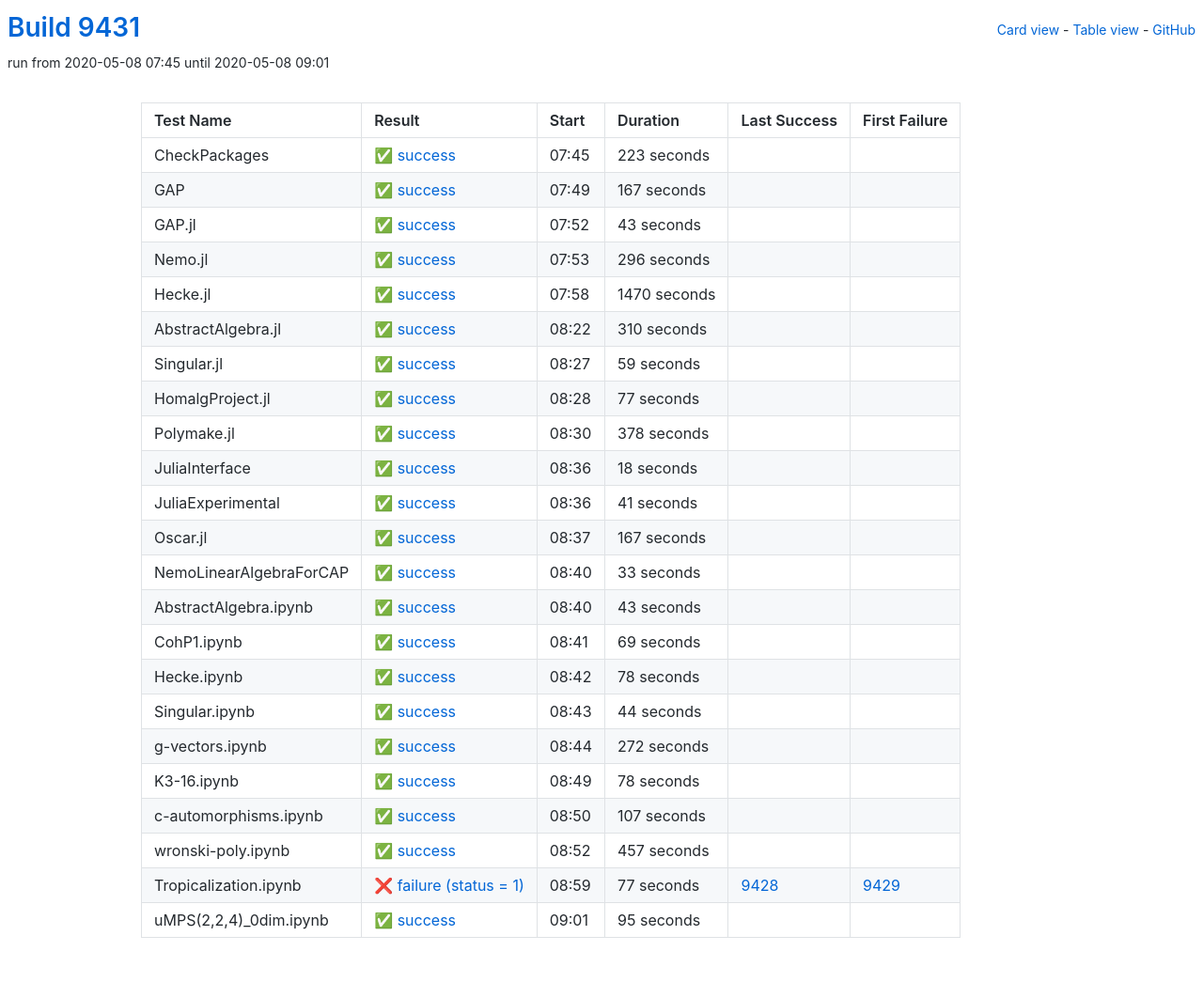
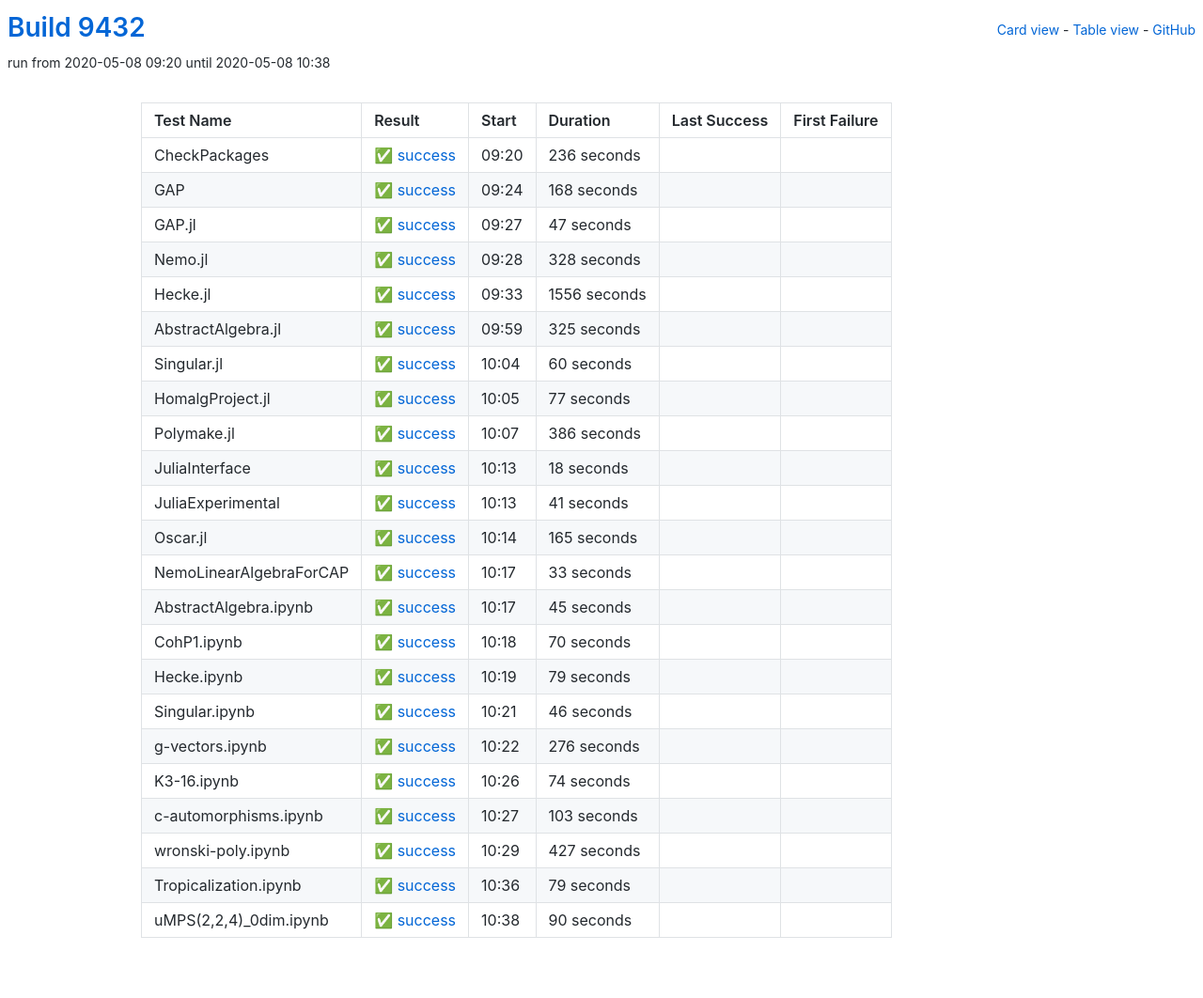
Before and after one commit to oscar-system/oscar-ci-status, a Jekyll site: the page built from table.html, in a window 1280 px wide. Shown: the whole page at 94% size. Built offline with Jekyll 4.4.1, drawn with Linux system fonts in a browser that asks for light colours.

Commit message:
Build 9432

```diff
--- a/_data/ci.yml
+++ b/_data/ci.yml
@@ -1,89 +1,89 @@
-build: 9431
-build_url: https://oscarci.mathematik.uni-kl.de/job/oscar/9431/
+build: 9432
+build_url: https://oscarci.mathematik.uni-kl.de/job/oscar/9432/
 job: oscar
 tests:
-- duration: 223
+- duration: 236
   exitcode: 0
   first_failure: false
   first_failure_url: null
   id: checkpackages
   last_success: false
   last_success_url: null
-  log: https://oscarci.mathematik.uni-kl.de/job/oscar/9431/artifact/logs/build-9431/CheckPackages.log
+  log: https://oscarci.mathematik.uni-kl.de/job/oscar/9432/artifact/logs/build-9432/CheckPackages.log
   name: CheckPackages
-  start: 2020-05-08 07:45
+  start: 2020-05-08 09:20
   status: success
   success: true
-- duration: 167
+- duration: 168
   exitcode: 0
   first_failure: false
   first_failure_url: null
   id: gap
   last_success: false
   last_success_url: null
-  log: https://oscarci.mathematik.uni-kl.de/job/oscar/9431/artifact/logs/build-9431/GAP.log
+  log: https://oscarci.mathematik.uni-kl.de/job/oscar/9432/artifact/logs/build-9432/GAP.log
   name: GAP
-  start: 2020-05-08 07:49
+  start: 2020-05-08 09:24
   status: success
   success: true
-- duration: 43
+- duration: 47
   exitcode: 0
   first_failure: false
   first_failure_url: null
   id: gap-jl
   last_success: false
   last_success_url: null
-  log: https://oscarci.mathematik.uni-kl.de/job/oscar/9431/artifact/logs/build-9431/GAP.jl.log
+  log: https://oscarci.mathematik.uni-kl.de/job/oscar/9432/artifact/logs/build-9432/GAP.jl.log
   name: GAP.jl
-  start: 2020-05-08 07:52
+  start: 2020-05-08 09:27
   status: success
   success: true
-- duration: 296
+- duration: 328
   exitcode: 0
   first_failure: false
   first_failure_url: null
   id: nemo-jl
   last_success: false
   last_success_url: null
-  log: https://oscarci.mathematik.uni-kl.de/job/oscar/9431/artifact/logs/build-9431/Nemo.jl.log
+  log: https://oscarci.mathematik.uni-kl.de/job/oscar/9432/artifact/logs/build-9432/Nemo.jl.log
   name: Nemo.jl
-  start: 2020-05-08 07:53
+  start: 2020-05-08 09:28
   status: success
   success: true
-- duration: 1470
+- duration: 1556
   exitcode: 0
   first_failure: false
   first_failure_url: null
   id: hecke-jl
   last_success: false
   last_success_url: null
-  log: https://oscarci.mathematik.uni-kl.de/job/oscar/9431/artifact/logs/build-9431/Hecke.jl.log
+  log: https://oscarci.mathematik.uni-kl.de/job/oscar/9432/artifact/logs/build-9432/Hecke.jl.log
   name: Hecke.jl
-  start: 2020-05-08 07:58
+  start: 2020-05-08 09:33
   status: success
   success: true
-- duration: 310
+- duration: 325
   exitcode: 0
   first_failure: false
   first_failure_url: null
   id: abstractalgebra-jl
   last_success: false
   last_success_url: null
-  log: https://oscarci.mathematik.uni-kl.de/job/oscar/9431/artifact/logs/build-9431/AbstractAlgebra.jl.log
+  log: https://oscarci.mathematik.uni-kl.de/job/oscar/9432/artifact/logs/build-9432/AbstractAlgebra.jl.log
   name: AbstractAlgebra.jl
-  start: 2020-05-08 08:22
+  start: 2020-05-08 09:59
   status: success
   success: true
-- duration: 59
+- duration: 60
   exitcode: 0
   first_failure: false
   first_failure_url: null
   id: singular-jl
   last_success: false
   last_success_url: null
-  log: https://oscarci.mathematik.uni-kl.de/job/oscar/9431/artifact/logs/build-9431/Singular.jl.log
+  log: https://oscarci.mathematik.uni-kl.de/job/oscar/9432/artifact/logs/build-9432/Singular.jl.log
   name: Singular.jl
-  start: 2020-05-08 08:27
+  start: 2020-05-08 10:04
   status: success
   success: true
 - duration: 77
@@ -93,21 +93,21 @@ tests:
   id: homalgproject-jl
   last_success: false
   last_success_url: null
-  log: https://oscarci.mathematik.uni-kl.de/job/oscar/9431/artifact/logs/build-9431/HomalgProject.jl.log
+  log: https://oscarci.mathematik.uni-kl.de/job/oscar/9432/artifact/logs/build-9432/HomalgProject.jl.log
   name: HomalgProject.jl
-  start: 2020-05-08 08:28
+  start: 2020-05-08 10:05
   status: success
   success: true
-- duration: 378
+- duration: 386
   exitcode: 0
   first_failure: false
   first_failure_url: null
   id: polymake-jl
   last_success: false
   last_success_url: null
-  log: https://oscarci.mathematik.uni-kl.de/job/oscar/9431/artifact/logs/build-9431/Polymake.jl.log
+  log: https://oscarci.mathematik.uni-kl.de/job/oscar/9432/artifact/logs/build-9432/Polymake.jl.log
   name: Polymake.jl
-  start: 2020-05-08 08:30
+  start: 2020-05-08 10:07
   status: success
   success: true
 - duration: 18
@@ -117,9 +117,9 @@ tests:
   id: juliainterface
   last_success: false
   last_success_url: null
-  log: https://oscarci.mathematik.uni-kl.de/job/oscar/9431/artifact/logs/build-9431/JuliaInterface.log
+  log: https://oscarci.mathematik.uni-kl.de/job/oscar/9432/artifact/logs/build-9432/JuliaInterface.log
   name: JuliaInterface
-  start: 2020-05-08 08:36
+  start: 2020-05-08 10:13
   status: success
   success: true
 - duration: 41
@@ -129,21 +129,21 @@ tests:
   id: juliaexperimental
   last_success: false
   last_success_url: null
-  log: https://oscarci.mathematik.uni-kl.de/job/oscar/9431/artifact/logs/build-9431/JuliaExperimental.log
+  log: https://oscarci.mathematik.uni-kl.de/job/oscar/9432/artifact/logs/build-9432/JuliaExperimental.log
   name: JuliaExperimental
-  start: 2020-05-08 08:36
+  start: 2020-05-08 10:13
   status: success
   success: true
-- duration: 167
+- duration: 165
   exitcode: 0
   first_failure: false
   first_failure_url: null
   id: oscar-jl
   last_success: false
   last_success_url: null
-  log: https://oscarci.mathematik.uni-kl.de/job/oscar/9431/artifact/logs/build-9431/Oscar.jl.log
+  log: https://oscarci.mathematik.uni-kl.de/job/oscar/9432/artifact/logs/build-9432/Oscar.jl.log
   name: Oscar.jl
-  start: 2020-05-08 08:37
+  start: 2020-05-08 10:14
   status: success
   success: true
 - duration: 33
@@ -153,128 +153,128 @@ tests:
   id: nemolinearalgebraforcap
   last_success: false
   last_success_url: null
-  log: https://oscarci.mathematik.uni-kl.de/job/oscar/9431/artifact/logs/build-9431/NemoLinearAlgebraForCAP.log
+  log: https://oscarci.mathematik.uni-kl.de/job/oscar/9432/artifact/logs/build-9432/NemoLinearAlgebraForCAP.log
   name: NemoLinearAlgebraForCAP
-  start: 2020-05-08 08:40
+  start: 2020-05-08 10:17
   status: success
   success: true
-- duration: 43
+- duration: 45
   exitcode: 0
   first_failure: false
   first_failure_url: null
   id: abstractalgebra-ipynb
   last_success: false
   last_success_url: null
-  log: https://oscarci.mathematik.uni-kl.de/job/oscar/9431/artifact/logs/build-9431/AbstractAlgebra.ipynb.log
+  log: https://oscarci.mathematik.uni-kl.de/job/oscar/9432/artifact/logs/build-9432/AbstractAlgebra.ipynb.log
   name: AbstractAlgebra.ipynb
-  start: 2020-05-08 08:40
+  start: 2020-05-08 10:17
   status: success
   success: true
-- duration: 69
+- duration: 70
   exitcode: 0
   first_failure: false
   first_failure_url: null
   id: cohp1-ipynb
   last_success: false
   last_success_url: null
-  log: https://oscarci.mathematik.uni-kl.de/job/oscar/9431/artifact/logs/build-9431/CohP1.ipynb.log
+  log: https://oscarci.mathematik.uni-kl.de/job/oscar/9432/artifact/logs/build-9432/CohP1.ipynb.log
   name: CohP1.ipynb
-  start: 2020-05-08 08:41
+  start: 2020-05-08 10:18
   status: success
   success: true
-- duration: 78
+- duration: 79
   exitcode: 0
   first_failure: false
   first_failure_url: null
   id: hecke-ipynb
   last_success: false
   last_success_url: null
-  log: https://oscarci.mathematik.uni-kl.de/job/oscar/9431/artifact/logs/build-9431/Hecke.ipynb.log
+  log: https://oscarci.mathematik.uni-kl.de/job/oscar/9432/artifact/logs/build-9432/Hecke.ipynb.log
   name: Hecke.ipynb
-  start: 2020-05-08 08:42
+  start: 2020-05-08 10:19
   status: success
   success: true
-- duration: 44
+- duration: 46
   exitcode: 0
   first_failure: false
   first_failure_url: null
   id: singular-ipynb
   last_success: false
   last_success_url: null
-  log: https://oscarci.mathematik.uni-kl.de/job/oscar/9431/artifact/logs/build-9431/Singular.ipynb.log
+  log: https://oscarci.mathematik.uni-kl.de/job/oscar/9432/artifact/logs/build-9432/Singular.ipynb.log
   name: Singular.ipynb
-  start: 2020-05-08 08:43
+  start: 2020-05-08 10:21
   status: success
   success: true
-- duration: 272
+- duration: 276
   exitcode: 0
   first_failure: false
   first_failure_url: null
   id: g-vectors-ipynb
   last_success: false
   last_success_url: null
-  log: https://oscarci.mathematik.uni-kl.de/job/oscar/9431/artifact/logs/build-9431/g-vectors.ipynb.log
+  log: https://oscarci.mathematik.uni-kl.de/job/oscar/9432/artifact/logs/build-9432/g-vectors.ipynb.log
   name: g-vectors.ipynb
-  start: 2020-05-08 08:44
+  start: 2020-05-08 10:22
   status: success
   success: true
-- duration: 78
+- duration: 74
   exitcode: 0
   first_failure: false
   first_failure_url: null
   id: k3-16-ipynb
   last_success: false
   last_success_url: null
-  log: https://oscarci.mathematik.uni-kl.de/job/oscar/9431/artifact/logs/build-9431/K3-16.ipynb.log
+  log: https://oscarci.mathematik.uni-kl.de/job/oscar/9432/artifact/logs/build-9432/K3-16.ipynb.log
   name: K3-16.ipynb
-  start: 2020-05-08 08:49
+  start: 2020-05-08 10:26
   status: success
   success: true
-- duration: 107
+- duration: 103
   exitcode: 0
   first_failure: false
   first_failure_url: null
   id: c-automorphisms-ipynb
   last_success: false
   last_success_url: null
-  log: https://oscarci.mathematik.uni-kl.de/job/oscar/9431/artifact/logs/build-9431/c-automorphisms.ipynb.log
+  log: https://oscarci.mathematik.uni-kl.de/job/oscar/9432/artifact/logs/build-9432/c-automorphisms.ipynb.log
   name: c-automorphisms.ipynb
-  start: 2020-05-08 08:50
+  start: 2020-05-08 10:27
   status: success
   success: true
-- duration: 457
+- duration: 427
   exitcode: 0
   first_failure: false
   first_failure_url: null
   id: wronski-poly-ipynb
   last_success: false
   last_success_url: null
-  log: https://oscarci.mathematik.uni-kl.de/job/oscar/9431/artifact/logs/build-9431/wronski-poly.ipynb.log
+  log: https://oscarci.mathematik.uni-kl.de/job/oscar/9432/artifact/logs/build-9432/wronski-poly.ipynb.log
   name: wronski-poly.ipynb
-  start: 2020-05-08 08:52
+  start: 2020-05-08 10:29
   status: success
   success: true
-- duration: 77
-  exitcode: 1
-  first_failure: 9429
-  first_failure_url: https://oscarci.mathematik.uni-kl.de/job/oscar/9429/
+- duration: 79
+  exitcode: 0
+  first_failure: false
+  first_failure_url: null
   id: tropicalization-ipynb
-  last_success: 9428
-  last_success_url: https://oscarci.mathematik.uni-kl.de/job/oscar/9428/
-  log: https://oscarci.mathematik.uni-kl.de/job/oscar/9431/artifact/logs/build-9431/Tropicalization.ipynb.log
+  last_success: false
+  last_success_url: null
+  log: https://oscarci.mathematik.uni-kl.de/job/oscar/9432/artifact/logs/build-9432/Tropicalization.ipynb.log
   name: Tropicalization.ipynb
-  start: 2020-05-08 08:59
-  status: failure
-  success: false
-- duration: 95
+  start: 2020-05-08 10:36
+  status: success
+  success: true
+- duration: 90
   exitcode: 0
   first_failure: false
   first_failure_url: null
   id: umps-2-2-4-0dim-ipynb
   last_success: false
   last_success_url: null
-  log: https://oscarci.mathematik.uni-kl.de/job/oscar/9431/artifact/logs/build-9431/uMPS-2-2-4-_0dim.ipynb.log
+  log: https://oscarci.mathematik.uni-kl.de/job/oscar/9432/artifact/logs/build-9432/uMPS-2-2-4-_0dim.ipynb.log
   name: uMPS(2,2,4)_0dim.ipynb
-  start: 2020-05-08 09:01
+  start: 2020-05-08 10:38
   status: success
   success: true
```
Also changed, not shown: README.md.
